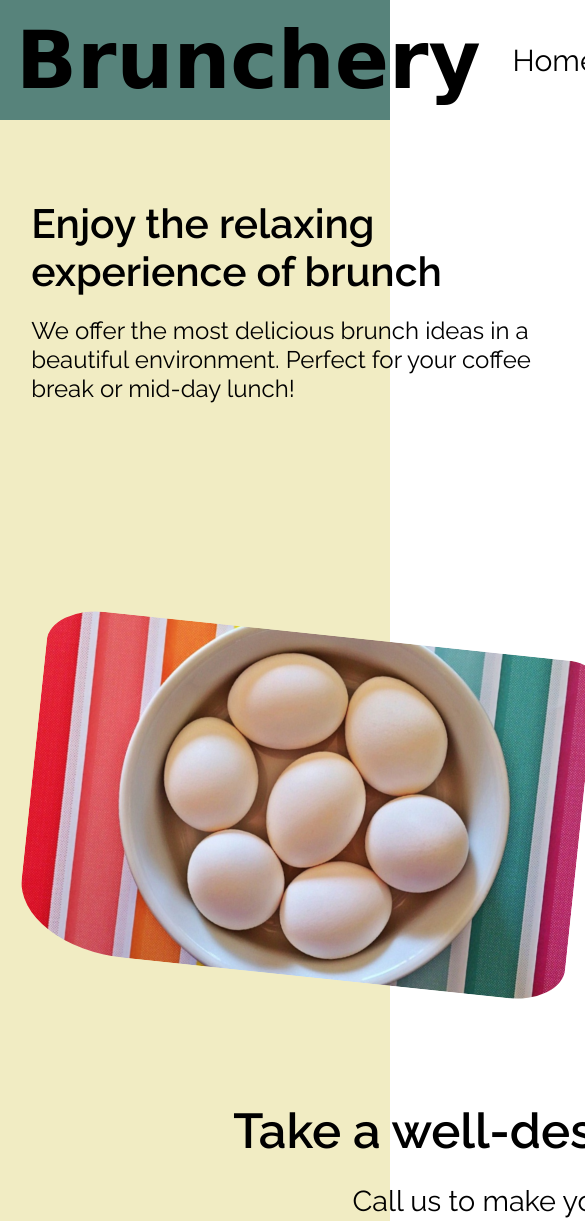
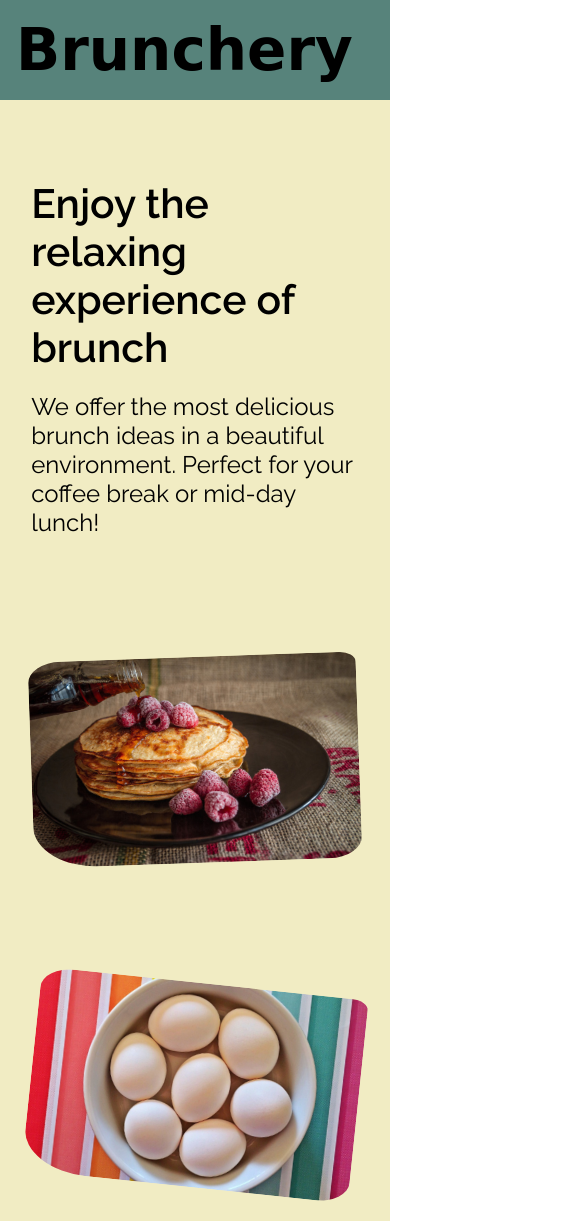
Before and after one commit to kostas-s/restaurant-odin, a website built with webpack: page dist/index.html in a window 390 px wide. Shown: the top 1221 px of the page, 585 px wide, since content can reach past the window. Built offline with Linux system fonts and the light colour scheme; a web font is replaced by a local one.

Commit message:
fixed layout for smaller screens

```diff
--- a/src/style.scss
+++ b/src/style.scss
@@ -27,6 +27,15 @@ body, p, a, h1 {
 }
 
 header {
+    @media only screen and (max-width: 800px) {
+        height: 100px !important;
+        .brand {
+            font-size: 58px !important;
+        }
+        .links {
+            visibility: hidden !important;
+        }
+    }
     display:flex;
     align-items: center;
     justify-content: space-between;
@@ -40,6 +49,7 @@ header {
     }
 
     .links {
+        visibility: visible;
         margin-right: 1rem;
     .link {
         box-sizing: border-box;
@@ -60,8 +70,21 @@ header {
 }
 
 section {
-
-    width: 100vw;
+    @media only screen and (max-width: 1200px) {
+        .image1 {
+        max-width: 100% !important;
+    }
+    .image2 {
+        max-width: 100% !important;
+    }
+}
+    @media only screen and (max-width: 800px) {
+        .main-content {
+            display:flex !important;
+            flex-direction: column !important;
+        }
+    }
+    width: 100%;
     min-height: 500px;
     padding: 5em 0 ;
     background-color: $colorSection;
@@ -110,16 +133,18 @@ section {
     }
     .image1 {
         border-radius: 10% 5% 10% 20%;
-        max-width: 500px !important;
+        max-width: 500px;
         transform:rotateZ(-2deg);
     }
     .image2 {
         border-radius: 10% 5% 10% 20%;
-        max-width: 550px !important;
+        max-width: 550px;
         transform: rotateZ(6deg);
     }
 
 }
+
+
 
 footer {
     display:flex;
--- a/webpack.config.js
+++ b/webpack.config.js
@@ -28,18 +28,18 @@ module.exports = {
             },
         ],
     },
-    plugins: [
-        new ImageMinimizerPlugin({
-            minimizerOptions: {
-                // Lossless optimization with custom option
-                // Feel free to experiment with options for better result for you
-                plugins: [
-                    ["gifsicle", { interlaced: true }],
-                    ["jpegtran", { progressive: true }],
-                    ["optipng", { optimizationLevel: 5 }],
-                    // Svgo configuration here https://github.com/svg/svgo#configuration
-                ],
-            },
-        }),
-    ],
+    // plugins: [
+    //     new ImageMinimizerPlugin({
+    //         minimizerOptions: {
+    //             // Lossless optimization with custom option
+    //             // Feel free to experiment with options for better result for you
+    //             plugins: [
+    //                 ["gifsicle", { interlaced: true }],
+    //                 ["jpegtran", { progressive: true }],
+    //                 ["optipng", { optimizationLevel: 5 }],
+    //                 // Svgo configuration here https://github.com/svg/svgo#configuration
+    //             ],
+    //         },
+    //     }),
+    // ],
 };
```
Also changed, not shown: dist/17e6928656a1674a5fff.jpeg (deleted), dist/a346555d0cd4d7c36ff2.jpeg (added), dist/b6a0128ba5363e4e5cf4.png (deleted), dist/baa6ff73da5ce61d80b7.png (added), dist/main.js.
